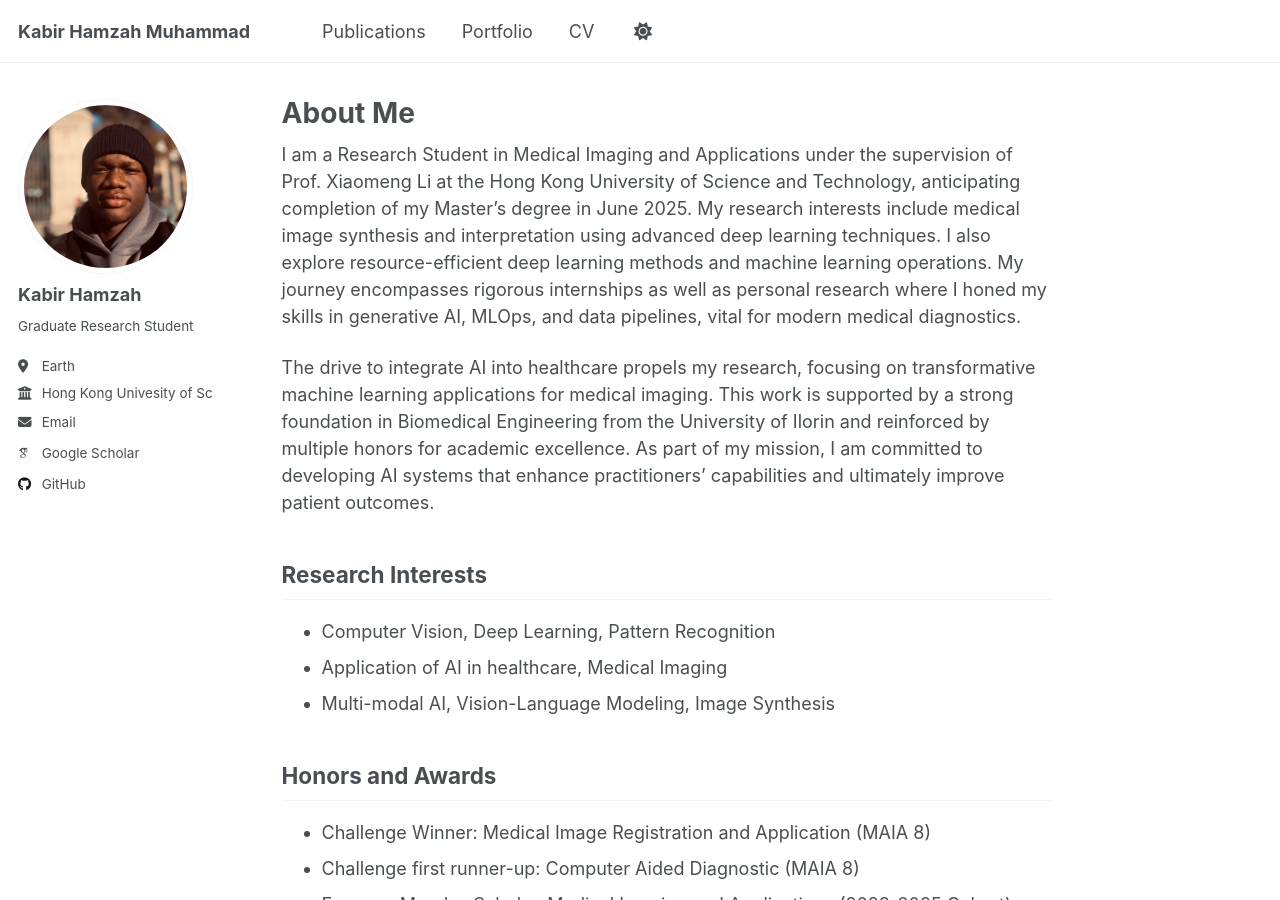
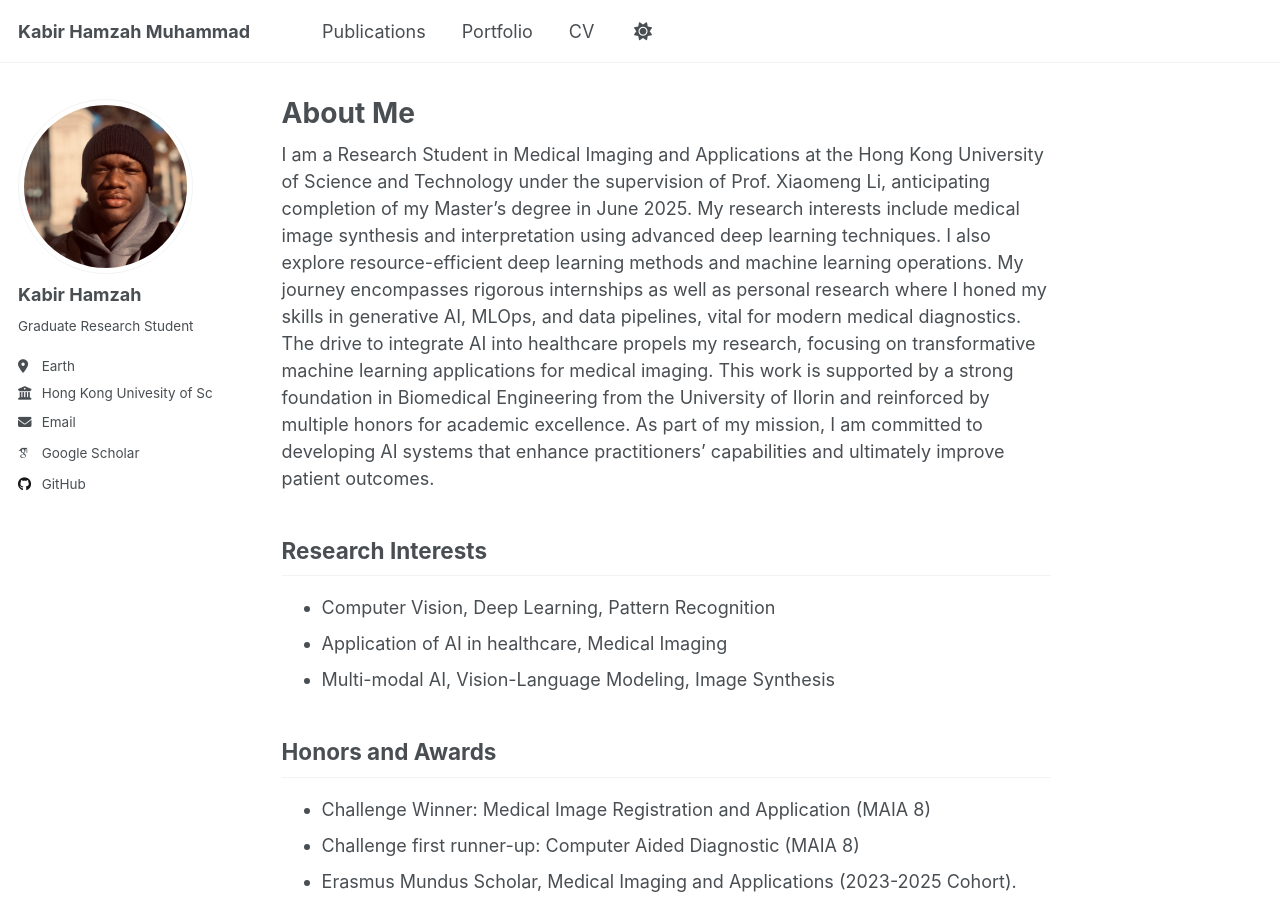
Before and after one commit to Marshall-mk/Marshall-mk.github.io, a Jekyll site: the page built from _pages/about.md, in a window 1280 px wide and 900 px high. Built offline with Jekyll 4.4.1, drawn with Linux system fonts in a browser that asks for light colours; some web fonts are replaced.

```diff
--- a/_pages/about.md
+++ b/_pages/about.md
@@ -6,10 +6,7 @@ redirect_from:
   - /about/
   - /about.html
 ---
-I am a Research Student in Medical Imaging and Applications under the supervision of Prof. Xiaomeng Li at the Hong Kong University of Science and Technology, anticipating completion of my Master's degree in June 2025.
-My research interests include medical image synthesis and interpretation using advanced deep learning techniques. I also explore resource-efficient deep learning methods and machine learning operations.
-My journey encompasses rigorous internships as well as personal research where I honed my skills in generative AI, MLOps, and data pipelines, vital for modern medical diagnostics.
-
+I am a Research Student in Medical Imaging and Applications at the Hong Kong University of Science and Technology under the supervision of Prof. Xiaomeng Li, anticipating completion of my Master's degree in June 2025. My research interests include medical image synthesis and interpretation using advanced deep learning techniques. I also explore resource-efficient deep learning methods and machine learning operations. My journey encompasses rigorous internships as well as personal research where I honed my skills in generative AI, MLOps, and data pipelines, vital for modern medical diagnostics.
 The drive to integrate AI into healthcare propels my research, focusing on transformative machine learning applications for medical imaging. This work is supported by a strong foundation in Biomedical Engineering from the University of Ilorin and reinforced by multiple honors for academic excellence. As part of my mission, I am committed to developing AI systems that enhance practitioners' capabilities and ultimately improve patient outcomes.
 
 ## Research Interests
```
